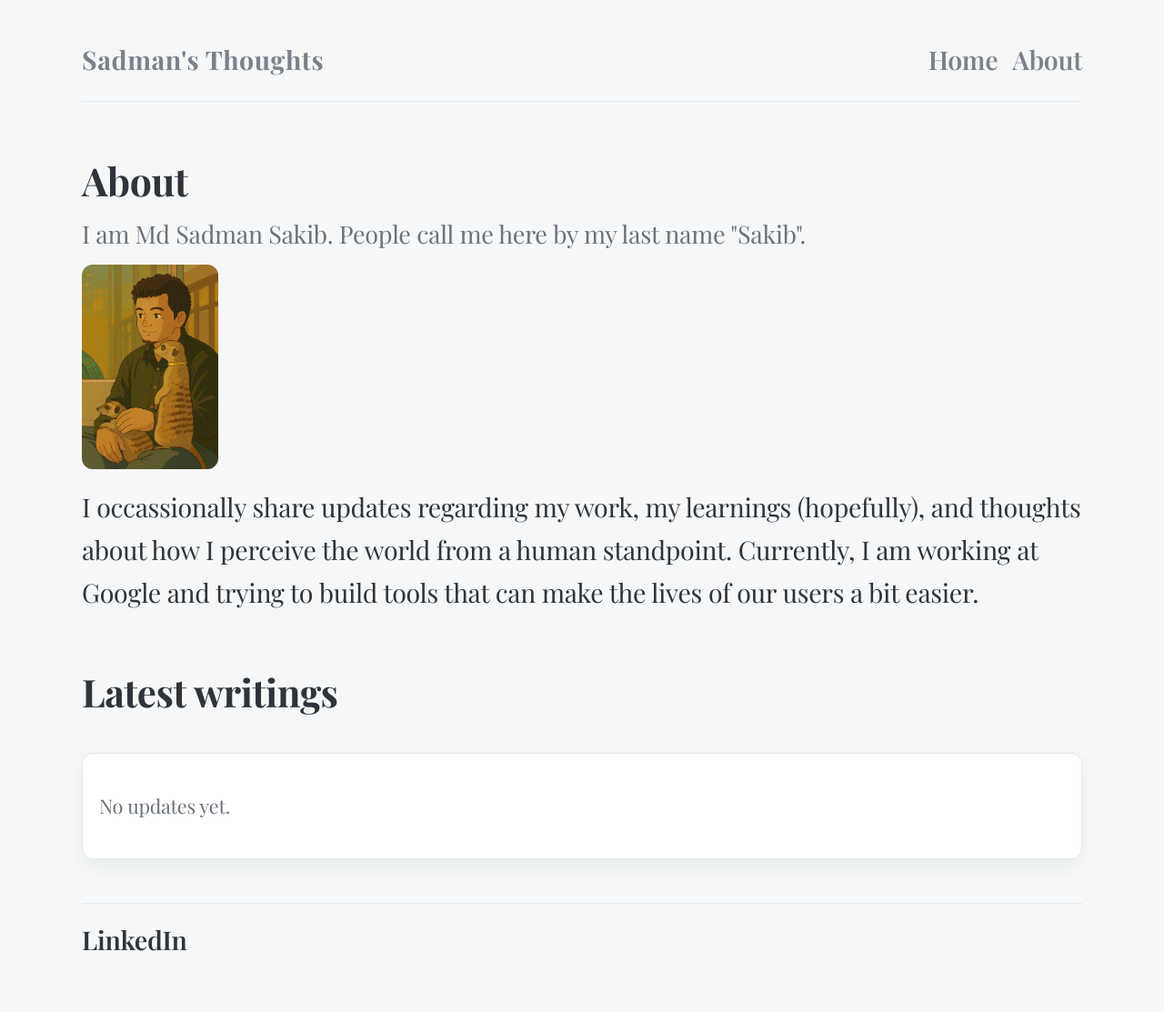
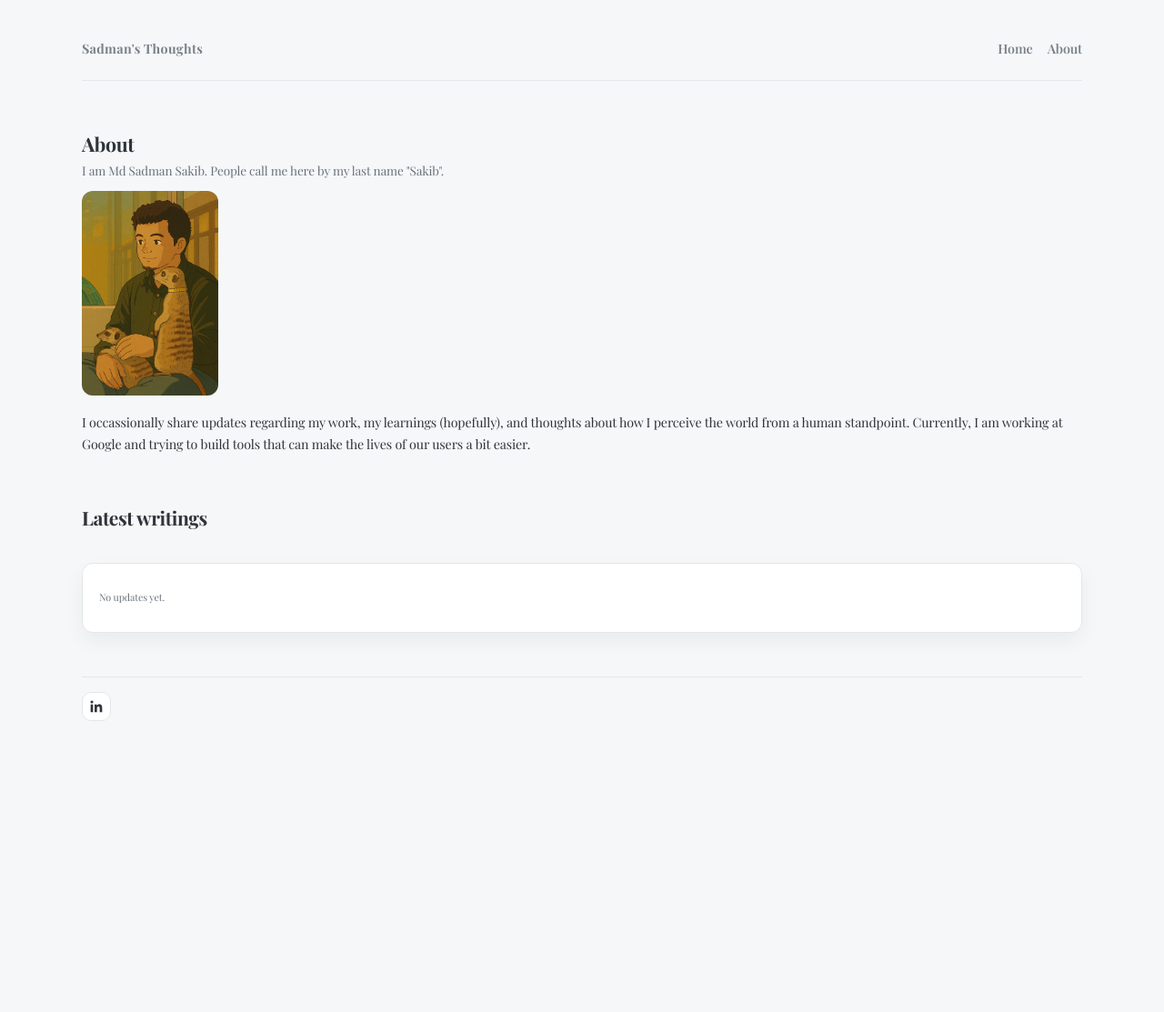
Before and after one commit to Sadman007/sadman007.github.io, a Jekyll site: the page built from index.md, in a window 1280 px wide. Shown: the whole page at 91% size. Built offline with Jekyll 4.4.1, drawn with Linux system fonts in a browser that asks for light colours; after the commit the page ends 900 px from its top, so only the background shows below that.

Commit message:
Reduce font size, added linkedin logo

```diff
--- a/_includes/footer.html
+++ b/_includes/footer.html
@@ -1,3 +1,21 @@
 <footer class="footer">
-  <a href="https://www.linkedin.com/in/sadman007/" target="_blank" rel="noopener">LinkedIn</a>
+  <a
+    class="social-link"
+    href="https://www.linkedin.com/in/sadman007/"
+    target="_blank"
+    rel="noopener"
+    aria-label="LinkedIn profile"
+  >
+    <svg
+      xmlns="http://www.w3.org/2000/svg"
+      viewBox="0 0 24 24"
+      role="img"
+      aria-hidden="true"
+    >
+      <path
+        fill="currentColor"
+        d="M20.447 20.452h-3.554v-5.57c0-1.329-.024-3.039-1.852-3.039-1.853 0-2.136 1.447-2.136 2.943v5.666H9.351V9h3.414v1.561h.047c.476-.9 1.637-1.85 3.368-1.85 3.601 0 4.267 2.37 4.267 5.455v6.286ZM5.337 7.433a2.062 2.062 0 1 1 0-4.124 2.062 2.062 0 0 1 0 4.124ZM7.116 20.452H3.558V9h3.558v11.452Z"
+      />
+    </svg>
+  </a>
 </footer>
--- a/assets/css/main.css
+++ b/assets/css/main.css
@@ -9,7 +9,7 @@
   --font-main: "Playfair Display", "Times New Roman", serif;
   --font-sans: "Playfair Display", "Times New Roman", serif;
   --max-width: 1100px;
-  --font-scale: 1.5;
+  --font-scale: 0.75;
 }
 
 * {
@@ -170,6 +170,29 @@ h3 {
   font-weight: 600;
 }
 
+.social-link {
+  display: inline-flex;
+  align-items: center;
+  justify-content: center;
+  width: 32px;
+  height: 32px;
+  border-radius: 10px;
+  border: 1px solid var(--border-color);
+  color: var(--accent-color);
+  background: var(--card-color);
+  transition: transform 150ms ease, box-shadow 150ms ease;
+}
+
+.social-link svg {
+  width: 18px;
+  height: 18px;
+}
+
+.social-link:hover {
+  transform: translateY(-2px);
+  box-shadow: var(--shadow);
+}
+
 @media (max-width: 640px) {
   body {
     padding: 18px;
```
